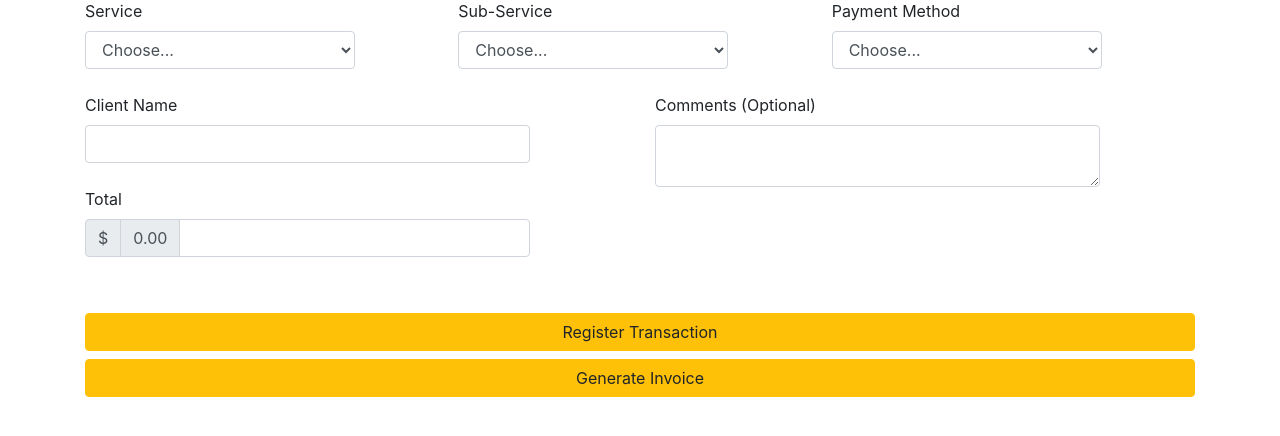
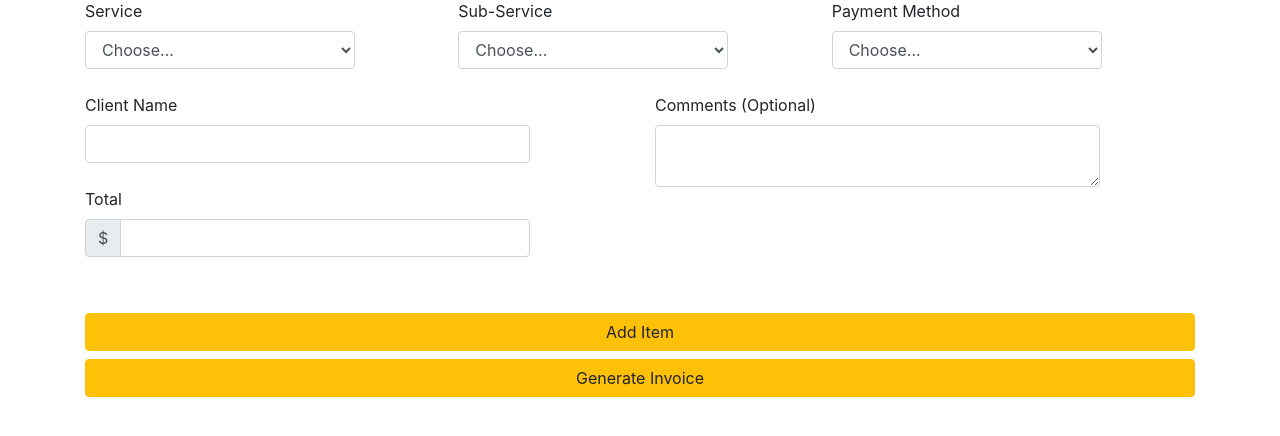
Before and after one commit to ejbertrand/invoicing-recommender, a Flask app: page / in a window 1280 px wide. Shown: the part 127-563 px from the top of the page. Run offline with Flask 2, Linux system fonts and the light colour scheme; the visitor is signed in with stand-in values (Sample User, id 1); data that the repository does not hold is empty; parts of the project's set-up code (start-up, migrations or seed data) failed here and were passed over; some libraries are stand-ins or nearby versions.

Commit message:
Experimenting with session data to create a shopping-cart-like logic on item registration

```diff
--- a/webapp/static/index.js
+++ b/webapp/static/index.js
@@ -1,16 +1,30 @@
+function addItem(){
+	var serviceId = document.getElementById("input_service").value;
+	var subservice = document.getElementById("input_subservice").value;
+	var total = document.getElementById("total").value;
+
+	fetch("/add-item", {
+		method: "POST",
+		body: JSON.stringify({serviceId: serviceId, subservice: subservice, total: total}),
+	})
+	.then(response => response.json())
+    .then(json => console.log("Response: ", json))
+	.catch(error => {
+		console.log('Error!');
+		console.error(error);
+	  });
+}
+
 function printInvoice(){
-  // fetch("/print-invoice",{
-  //   method: "POST",
-  //   body: JSON.stringify({}),
-  // })
-  // .then(response => {
-    // window.location.href = "/print-invoice";
-    window.open("/print-invoice", '_blank');
-  // })
-  // .catch(error => {
-  //   console.log('Error!');
-  //   console.error(error);
-  // });
+	try
+	{
+		window.open("/print-invoice", '_blank');
+	}
+	catch(error)
+	{
+		console.log('Error!');
+		console.error(error);
+	}
 }
 
 function deleteSubservice(subserviceId) {
@@ -48,20 +62,21 @@ function getSubServices()
 }
 
 
-function loadSubServices(content, flag)
+// function loadSubServices(content, flag)
+function loadSubServices(content)
 {
-  let dropdown = document.getElementById('input_subservice');
+  var dropdown = document.getElementById('input_subservice');
   dropdown.length = 1;
 
-  if (flag != 0)
-  {
+//   if (flag != 0)
+//   {
     for(let i = 0; i < content.length; i++){
       option = document.createElement('option');
       option.text = content[i];
       option.value = content[i];
       dropdown.add(option);
     }
-  }
+//   }
 }
 
 function deleteService(serviceId) {
--- a/webapp/templates/home.html
+++ b/webapp/templates/home.html
@@ -4,6 +4,8 @@
 <h2 align="left">What would you like to register?</h2>
 <form method="POST">
 	<div class="form-row">
+
+		<!-- Service dropdown list -->
 		<div class="col-md-3">
 			<label for="input_service">Service</label>
 			<select name="input_service" id="input_service" class="form-control" onchange="getSubServices();">
@@ -14,6 +16,8 @@
 			</select>
 			<br/>
 		</div>
+
+		<!-- Subservice dropdown list -->
 		<div class="col-md-3 offset-md-1">
 			<label for="input_subservice">Sub-Service</label>
 			<select name="input_subservice" id="input_subservice" class="form-control">
@@ -21,6 +25,8 @@
 			</select>
 			<br/>
 		</div>
+
+		<!-- Payment method dropdown list -->
 		<div class="col-md-3 offset-md-1">
 			<label for="input_payment">Payment Method</label>
 			<select name="input_payment" id="input_payment" class="form-control">
@@ -31,6 +37,8 @@
 			</select><br/>
 		</div>
 	</div>
+
+	<!-- Second group -->
 	<div class="row">
 		<div class="form-group col-md-5">
 			<label for="client_name">Client Name</label>
@@ -39,7 +47,7 @@
 			<div class="input-group mb-3">
 				<div class="input-group-prepend">
 					<span class="input-group-text">$</span>
-					<span class="input-group-text">0.00</span>
+					<!-- <span class="input-group-text">0.00</span> -->
 				</div>
 				<input type="text" class="form-control" name="total" id="total" aria-label="Amount (to the nearest dollar)">
 			</div>
@@ -50,9 +58,14 @@
 		</div>
 	</div>
 	<br/>
+
+	<!-- Buttons -->
 	<div align="center">
-		<button type="submit" class="btn btn-warning btn-block">Register Transaction</button>
-		<button type="button" class="btn btn-warning btn-block" onClick="printInvoice()">Generate Invoice</button>
+		<!-- <button type="submit" class="btn btn-warning btn-block">Register Transaction</button> -->
+		<button type="button" class="btn btn-warning btn-block" onClick="addItem()">Add Item</button>
+		<!-- <button type="button" class="btn btn-warning btn-block" onClick="printInvoice()">Generate Invoice</button> -->
+		<button type="submit" class="btn btn-warning btn-block" onClick="printInvoice()">Generate Invoice</button>
 	</div>
+
 </form>
 {% endblock %}
--- a/webapp/views/views.py
+++ b/webapp/views/views.py
@@ -1,4 +1,4 @@
-from flask import Blueprint, render_template, request, flash, jsonify, make_response
+from flask import Blueprint, render_template, request, flash, jsonify, make_response, session
 from flask_login import login_required, current_user
 from sqlalchemy.orm import aliased
 from sqlalchemy.sql import text as SQLQuery
@@ -20,46 +20,65 @@ def check_float(potential_float):
 @views.route('/', methods = ["GET", "POST"])
 @login_required
 def home():
+	session['items'] = []
+	session['balance'] = 0
 	if request.method == "POST":
-		subservice = request.form.get("input_subservice")
-		payment = request.form.get("input_payment")
-		client_name = request.form.get("client_name")
-		total = request.form.get("total")
-		comments = request.form.get("comments")
-		sid = db.session.query(Service.id).filter_by(service_type=subservice).all()
-		pid = db.session.query(Payment.id).filter_by(payment_type=payment).all()
-		alerts = 0
-		if not (sid):
-			flash("The service was not selected", category = "error")
-			alerts += 1
-		if not (pid):
-			flash("A payment method was not selected", category = "error")
-			alerts += 1
-		if len(client_name) < 1:
-			flash("The client name is missing!", category = "error")
-			alerts += 1
-		if len(total) < 1:
-			flash("The total is missing!", category = "error")
-			alerts += 1
-		if not check_float(total):
-			flash("The total is in invalid format!", category = "error")
-			alerts += 1
-		if (alerts == 0):
-			total_fl = float(total)
-			new_register = Transaction(
-				user_id = current_user.id,
-				service_id = db.session.query(Service.parent_id).filter_by(id=sid[0][0]).all()[0][0],
-				subservice_id = sid[0][0],
-				payment_id = pid[0][0],
-				client_name = client_name,
-				total = total_fl,
-				comments = comments)
-			db.session.add(new_register)
-			db.session.commit()
-			flash("Transaction registered!", category = "success")
+		pass
+		# subservice = request.form.get("input_subservice")
+		# payment = request.form.get("input_payment")
+		# client_name = request.form.get("client_name")
+		# total = request.form.get("total")
+		# comments = request.form.get("comments")
+		# sid = db.session.query(Service.id).filter_by(service_type=subservice).all()
+		# pid = db.session.query(Payment.id).filter_by(payment_type=payment).all()
+		# alerts = 0
+		# if not (sid):
+		# 	flash("The service was not selected", category = "error")
+		# 	alerts += 1
+		# if not (pid):
+		# 	flash("A payment method was not selected", category = "error")
+		# 	alerts += 1
+		# if len(client_name) < 1:
+		# 	flash("The client name is missing!", category = "error")
+		# 	alerts += 1
+		# if len(total) < 1:
+		# 	flash("The total is missing!", category = "error")
+		# 	alerts += 1
+		# if not check_float(total):
+		# 	flash("The total is in invalid format!", category = "error")
+		# 	alerts += 1
+		# if (alerts == 0):
+		# 	total_fl = float(total)
+		# 	new_register = Transaction(
+		# 		user_id = current_user.id,
+		# 		service_id = db.session.query(Service.parent_id).filter_by(id=sid[0][0]).all()[0][0],
+		# 		subservice_id = sid[0][0],
+		# 		payment_id = pid[0][0],
+		# 		client_name = client_name,
+		# 		total = total_fl,
+		# 		comments = comments)
+		# 	db.session.add(new_register)
+		# 	db.session.commit()
+		# 	flash("Transaction registered!", category = "success")
 	services = db.session.query(Service).filter_by(parent_id=None).all()
 	payments = db.session.query(Payment).all()
 	return render_template("home.html", user = current_user, services = services, payments = payments)
+
+
+@views.route('/add-item', methods = ["POST"])
+def add_item():
+	item_dic = json.loads(request.data)
+	serviceId = item_dic['serviceId']
+	subservice = item_dic['subservice']
+	total = item_dic['total']
+	session['items'].append((serviceId, subservice, total ))
+	if check_float(total):
+		session['balance'] += float(total)
+	for item in session['items']:
+		print(item)
+	print("The balance due by now is: ", session['balance'])
+	return jsonify("Testing")
+
 
 
 @views.route("/get-subservices", methods = ["POST"])
@@ -197,7 +216,6 @@ def show_transactions():
 
 @views.route('/print-invoice')
 def print_invoice():
-	print("Hey")
 	rendered = render_template("invoice.html", name = "Josue", location = "Aqui")
 	pdf = pdfkit.from_string(rendered, False)
 	response = make_response(pdf)
```
Lines whose indentation alone changed are shown as unchanged.
